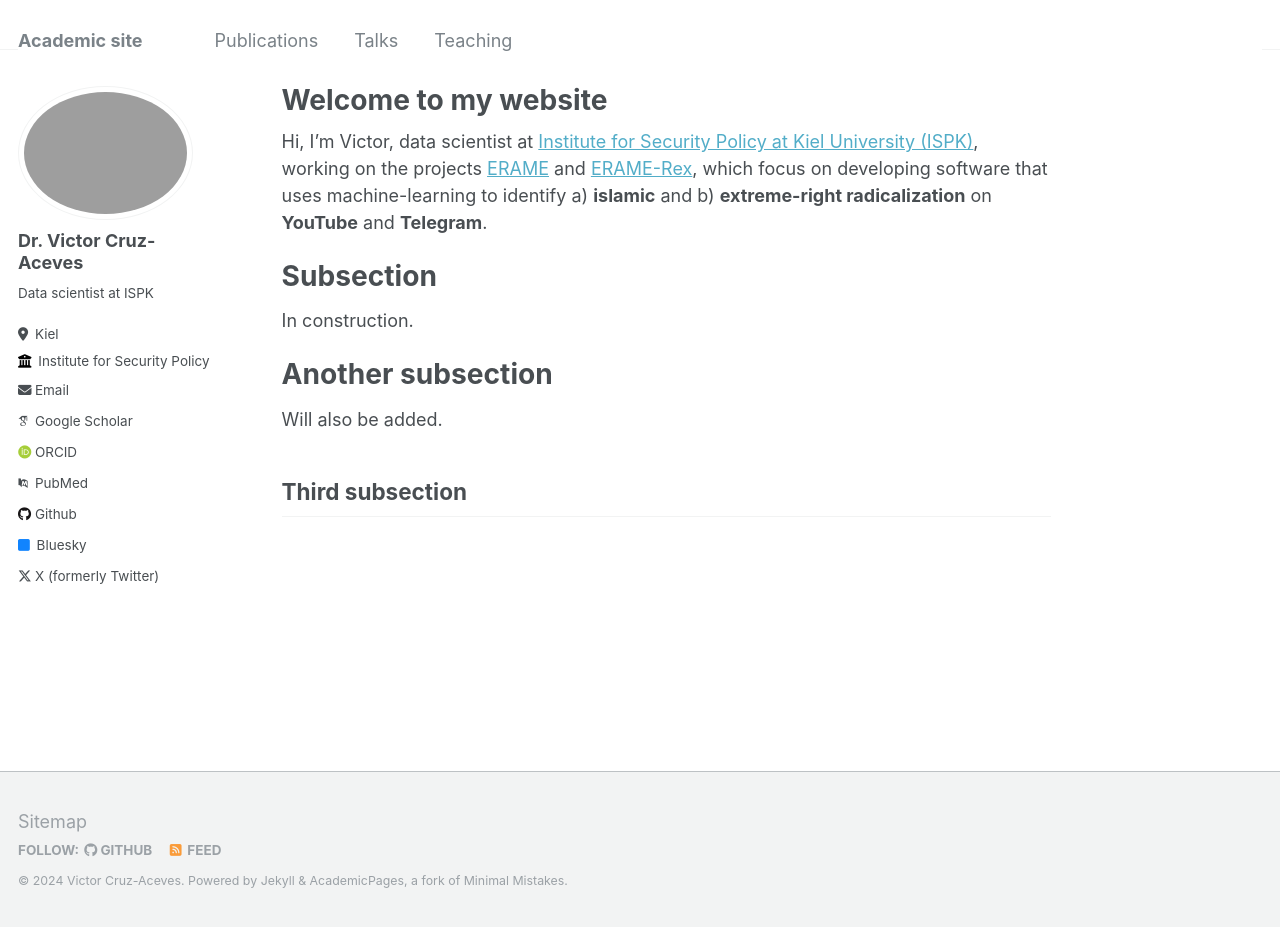
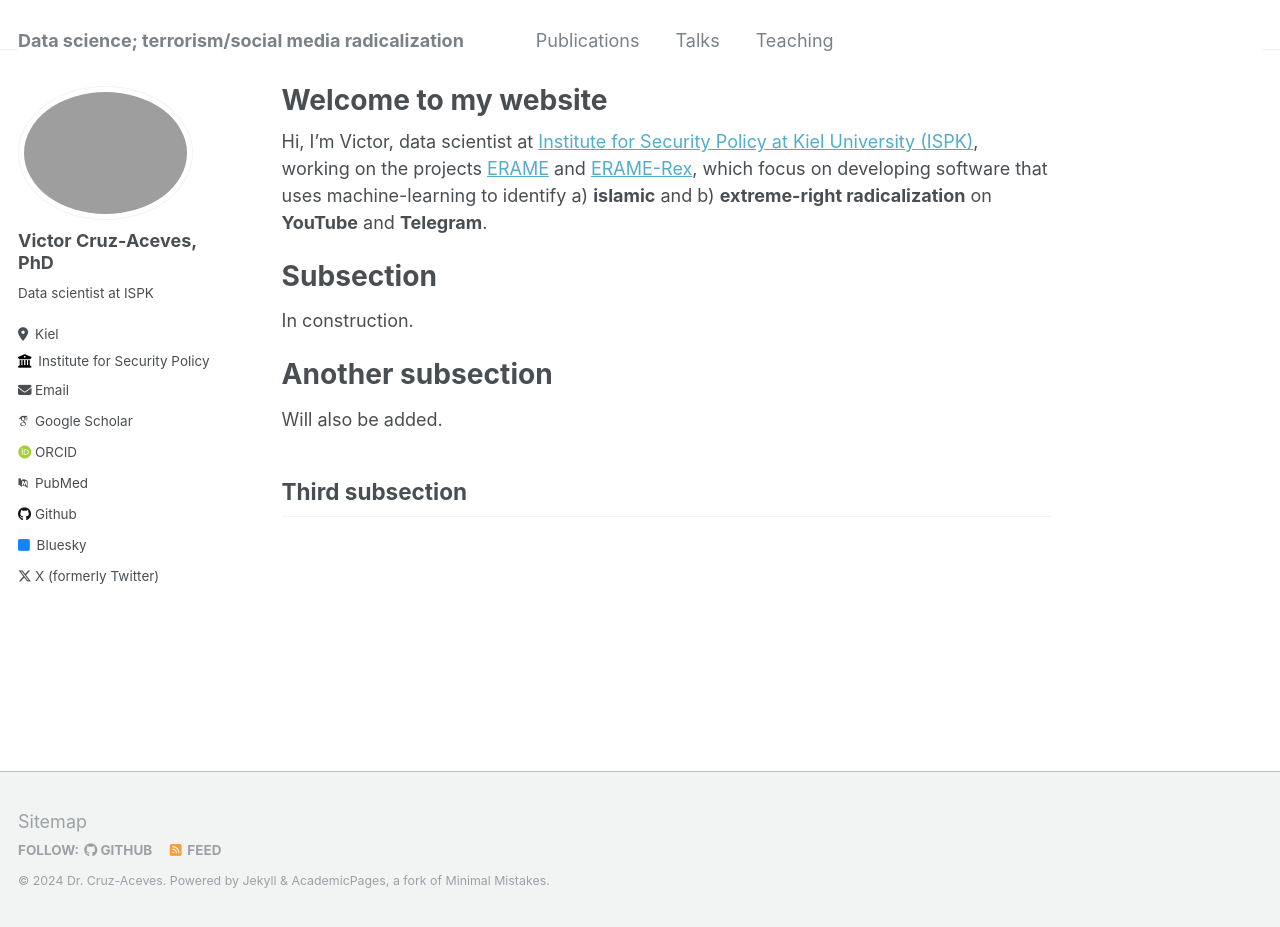
Before and after one commit to victor-cruz-aceves/victor-cruz-aceves.github.io, a Jekyll site: the page built from _pages/about.md, in a window 1280 px wide and 927 px high. Built offline with Jekyll 4.4.1, drawn with Linux system fonts in a browser that asks for light colours; some web fonts are replaced.

Commit message:
Updated top left title and bottom name

```diff
--- a/_config.yml
+++ b/_config.yml
@@ -8,9 +8,9 @@
 
 # Basic Site Settings
 locale                   : "en-US"
-title                    : "Academic site"
+title                    : "Data science; terrorism/social media radicalization"
 title_separator          : "-"
-name                     : &name "Victor Cruz-Aceves"
+name                     : &name "Dr. Cruz-Aceves"
 description              : &description "personal description"
 url                      : https://victor-cruz-aceves.github.io/
 baseurl                  : "" # the subpath of your site, e.g. "/blog"
@@ -22,7 +22,7 @@ repository               : "victor-cruz-aceves/victor-cruz-aceves.github.io"
 author:
   # Biographic information
   avatar           : "profile.png"
-  name             : "Dr. Victor Cruz-Aceves"
+  name             : "Victor Cruz-Aceves, PhD"
   pronouns         : # example: "she/her"
   bio              : "Data scientist at ISPK"
   location         : "Kiel"
```
